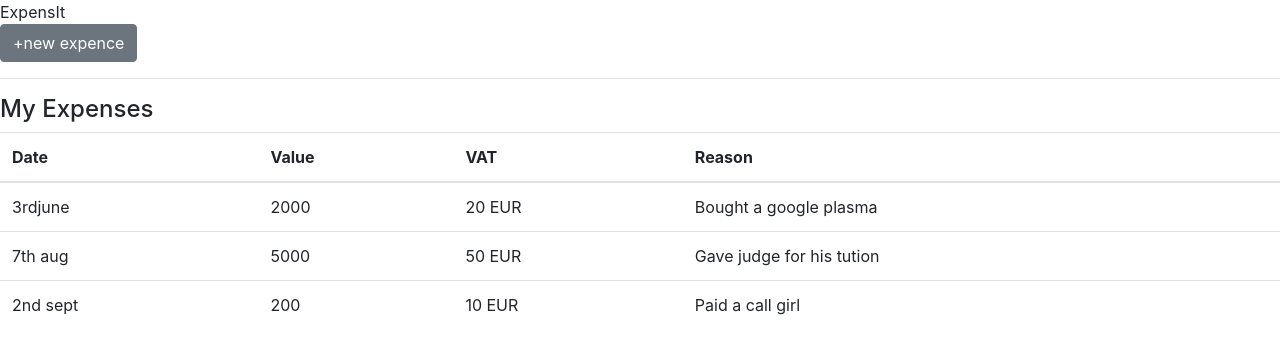
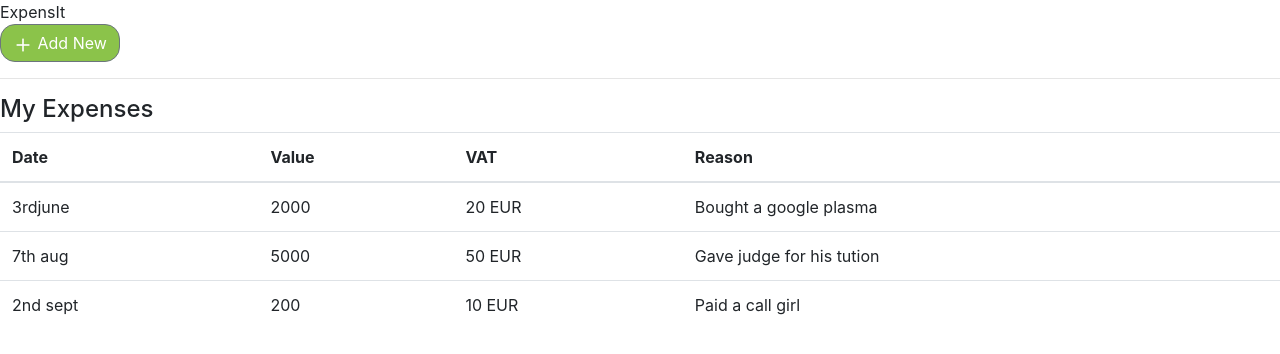
Before and after one commit to DenkyOgbonnaya/expensit, a React (Create React App) app in the folder client/: page / in a window 1280 px wide. Shown: the top 354 px of the page. Built offline with nearby package versions, Linux system fonts and the light colour scheme.

Commit message:
add plus icon and style button

```diff
--- a/client/src/components/expenses/expenses.css
+++ b/client/src/components/expenses/expenses.css
@@ -3,3 +3,7 @@
     outline: 0;
     border-Bottom: 1px solid #ccc
 }
+#addBtn {
+    border-radius: 15px;
+    background: #8bc34a;
+}
--- a/client/src/components/expenses/toggleableExpenseForm.js
+++ b/client/src/components/expenses/toggleableExpenseForm.js
@@ -15,8 +15,9 @@ const ToggleableExpenseForm = () => {
     if(!isOpen)
         return (
             <Button
+                id='addBtn'
                 onClick = {() => setIsOpen(true)} >
-                +new expence
+                <img src={require('./add_ic20.png')} alt='add icon'/> Add New
             </Button>
         )
 
```
Also changed, not shown: client/src/components/expenses/add_ic20.png (added).
